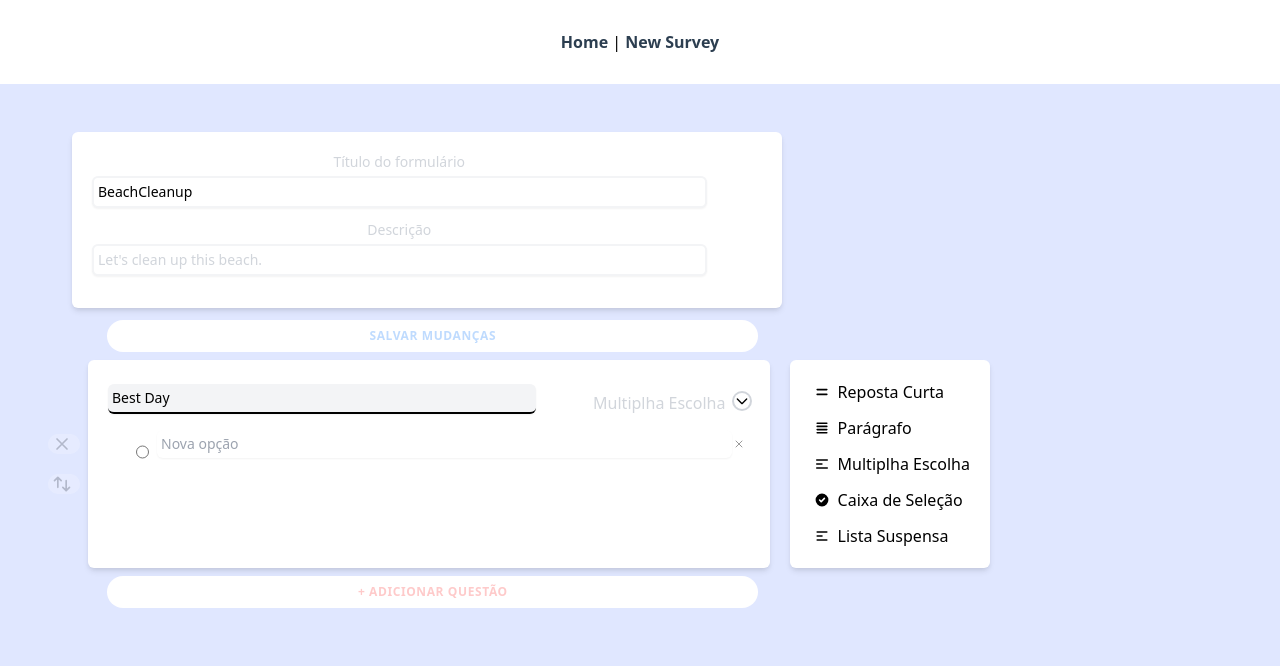
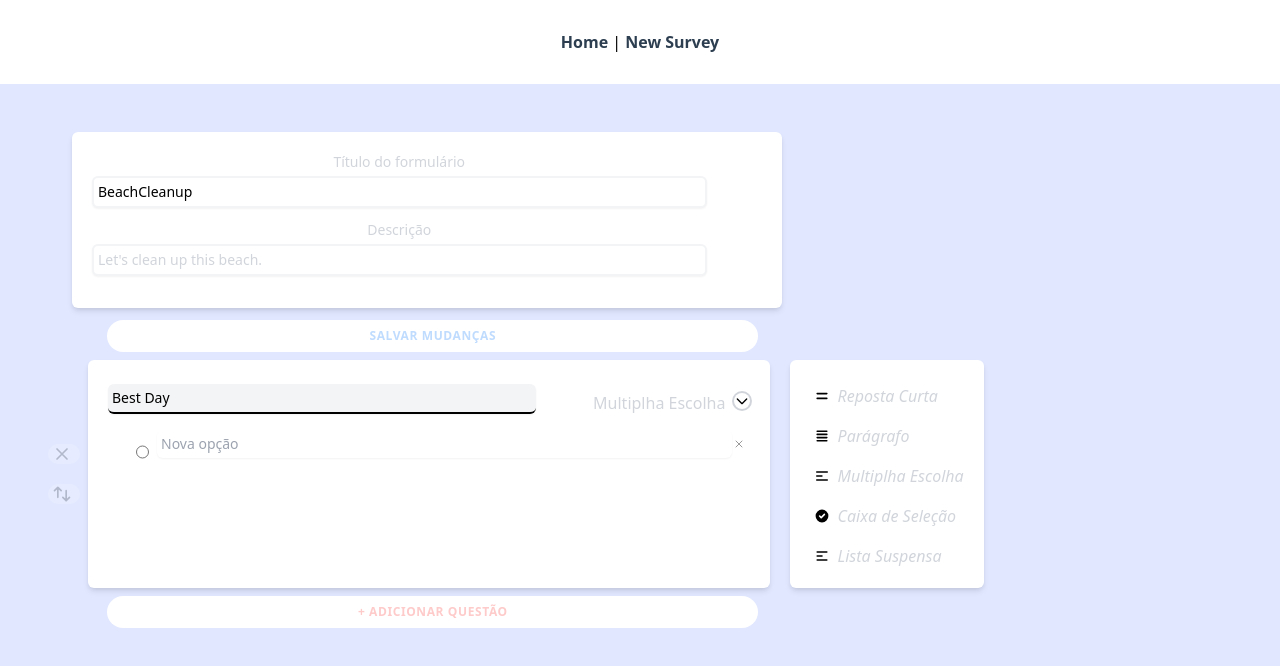
Before and after one commit to rogerhideo/testeSurvey, a Vue app: page /editsurvey/1 in a window 1280 px wide. Both pictures are taken after a click on the button 741 px from the left and 401 px from the top of the page. Shown: the top 666 px of the page. Built offline with nearby package versions, Linux system fonts and the light colour scheme.

Commit message:
23-02-2021

```diff
--- a/src/components/surveys/miniSurvey.vue
+++ b/src/components/surveys/miniSurvey.vue
@@ -37,65 +37,69 @@
 			</div>
 			<div class="md:flex-grow-0 h-full  bg-white shadow-md rounded-md border-gray-200 hover:shadow-xl w-min-2xl  border-l-3 focus:border-blue-500 p-5 ml-5" v-if="isOpenOptions" >
 					<div class="flex ">
-							<button
-								class="ml-1  mt-1 flex items-center justify-center h-4 w-4 rounded-full   focus:ring-inset  hover:ring-gray-400 outline-none" @click="value.tipoSurvey = 1"  @click.stop="toggleModalSelected"
-
+							<i
+								class="ml-1  mt-1  flex items-center justify-center rounded-full  cursor-pointer transform hover:scale-110  outline-none"
+								 @click="value.tipoSurvey = 1"  @click.stop="toggleModalSelected"
 							>
-								<svg xmlns="http://www.w3.org/2000/svg" viewBox="0 0 20 20" fill="currentColor">
+								<svg class="w-4" xmlns="http://www.w3.org/2000/svg" viewBox="0 0 20 20" fill="currentColor">
 									<path fill-rule="evenodd" d="M3 7a1 1 0 011-1h12a1 1 0 110 2H4a1 1 0 01-1-1zM3 13a1 1 0 011-1h12a1 1 0 110 2H4a1 1 0 01-1-1z" clip-rule="evenodd" />
 								</svg>
-							</button>
-						<div class="inline-block">
-							<span class="text-black ml-2"> Reposta Curta </span>
-						</div>
+
+
+							<span class="text-gray-300 hover:text-black hover:font-bold ml-2"> Reposta Curta </span>
+						</i>
 					</div>
 					<div class="flex mt-3">
-							<button
-								class="ml-1  mt-1 flex items-center justify-center h-4 w-4 rounded-full   focus:ring-inset  hover:ring-gray-400 outline-none"  @click="value.tipoSurvey = 2" @click.stop="toggleModalSelected"
+							<i
+								class="ml-1  mt-1  flex items-center justify-center rounded-full  cursor-pointer transform hover:scale-110  outline-none"
+								 @click="value.tipoSurvey = 2"  @click.stop="toggleModalSelected"
 							>
-								<svg xmlns="http://www.w3.org/2000/svg" viewBox="0 0 20 20" fill="currentColor">
+								<svg class="w-4" xmlns="http://www.w3.org/2000/svg" viewBox="0 0 20 20" fill="currentColor">
 									<path fill-rule="evenodd" d="M3 4a1 1 0 011-1h12a1 1 0 110 2H4a1 1 0 01-1-1zm0 4a1 1 0 011-1h12a1 1 0 110 2H4a1 1 0 01-1-1zm0 4a1 1 0 011-1h12a1 1 0 110 2H4a1 1 0 01-1-1zm0 4a1 1 0 011-1h12a1 1 0 110 2H4a1 1 0 01-1-1z" clip-rule="evenodd" />
 								</svg>
-							</button>
-						<div class="inline-block">
-							<span class="text-black ml-2"> Parágrafo </span>
-						</div>
+
+							<span class="text-gray-300 hover:text-black hover:font-bold ml-2"> Parágrafo </span>
+						</i>
 					</div>
 					<div class="flex mt-3">
-							<button
-								class="ml-1  mt-1 flex items-center justify-center h-4 w-4 rounded-full   focus:ring-inset  hover:ring-gray-400 outline-nonee" @click="value.tipoSurvey = 3" @click.stop="toggleModalSelected"
+							<i
+								class="ml-1  mt-1  flex items-center justify-center rounded-full  cursor-pointer transform hover:scale-110  outline-none"
+								 @click="value.tipoSurvey = 3"  @click.stop="toggleModalSelected"
 							>
-								<svg xmlns="http://www.w3.org/2000/svg" fill="none" viewBox="0 0 24 24" stroke="currentColor">
+								<svg class="w-4" xmlns="http://www.w3.org/2000/svg" fill="none" viewBox="0 0 24 24" stroke="currentColor">
 									<path stroke-linecap="round" stroke-linejoin="round" stroke-width="2" d="M4 6h16M4 12h8m-8 6h16" />
 								</svg>
-							</button>
-						<div class="inline-block">
-							<span class="text-black ml-2"> Multiplha Escolha </span>
-						</div>
+
+
+							<span class="text-gray-300 hover:text-black hover:font-bold ml-2"> Multiplha Escolha </span>
+						</i>
 					</div>
 					<div class="flex mt-3">
-							<button
-								class="ml-1  mt-1 flex items-center justify-center h-4 w-4 rounded-full   focus:ring-inset  hover:ring-gray-400 outline-none" @click="value.tipoSurvey = 4"  @click.stop="toggleModalSelected"
+							<i
+								class="ml-1  mt-1  flex items-center justify-center rounded-full  cursor-pointer transform hover:scale-110  outline-none"
+								 @click="value.tipoSurvey = 4"  @click.stop="toggleModalSelected"
 							>
-								<svg xmlns="http://www.w3.org/2000/svg" viewBox="0 0 20 20" fill="currentColor">
+
+								<svg class="w-4" xmlns="http://www.w3.org/2000/svg" viewBox="0 0 20 20" fill="currentColor">
 									<path fill-rule="evenodd" d="M10 18a8 8 0 100-16 8 8 0 000 16zm3.707-9.293a1 1 0 00-1.414-1.414L9 10.586 7.707 9.293a1 1 0 00-1.414 1.414l2 2a1 1 0 001.414 0l4-4z" clip-rule="evenodd" />
 								</svg>
-							</button>
-						<div class="inline-block">
-							<span class="text-black ml-2"> Caixa de Seleção </span>
-						</div>
+
+							<span class="text-gray-300 hover:text-black hover:font-bold ml-2"> Caixa de Seleção </span>
+						</i>
 					</div>
 					<div class="flex mt-3">
-							<button
-								class="ml-1  mt-1 flex items-center justify-center h-4 w-4 rounded-full   focus:ring-inset  hover:ring-gray-400 outline-nonee" @click="value.tipoSurvey = 5"  @click.stop="toggleModalSelected"
+							<i
+								class="ml-1  mt-1  flex items-center justify-center rounded-full  cursor-pointer transform hover:scale-110  outline-none"
+								 @click="value.tipoSurvey = 5"  @click.stop="toggleModalSelected"
 							>
-								<svg xmlns="http://www.w3.org/2000/svg" viewBox="0 0 20 20" fill="currentColor">
+								<svg class="w-4" xmlns="http://www.w3.org/2000/svg" viewBox="0 0 20 20" fill="currentColor">
 									<path fill-rule="evenodd" d="M3 5a1 1 0 011-1h12a1 1 0 110 2H4a1 1 0 01-1-1zM3 10a1 1 0 011-1h6a1 1 0 110 2H4a1 1 0 01-1-1zM3 15a1 1 0 011-1h12a1 1 0 110 2H4a1 1 0 01-1-1z" clip-rule="evenodd" />
 								</svg>
-							</button>
-						<div class="inline-block">
-							<span class="text-black ml-2"> Lista Suspensa </span>
-						</div>
+
+
+								<span class="text-gray-300 hover:text-black hover:font-bold ml-2"> Lista Suspensa </span>
+							</i>
+
 					</div>
 
 			</div>
```
